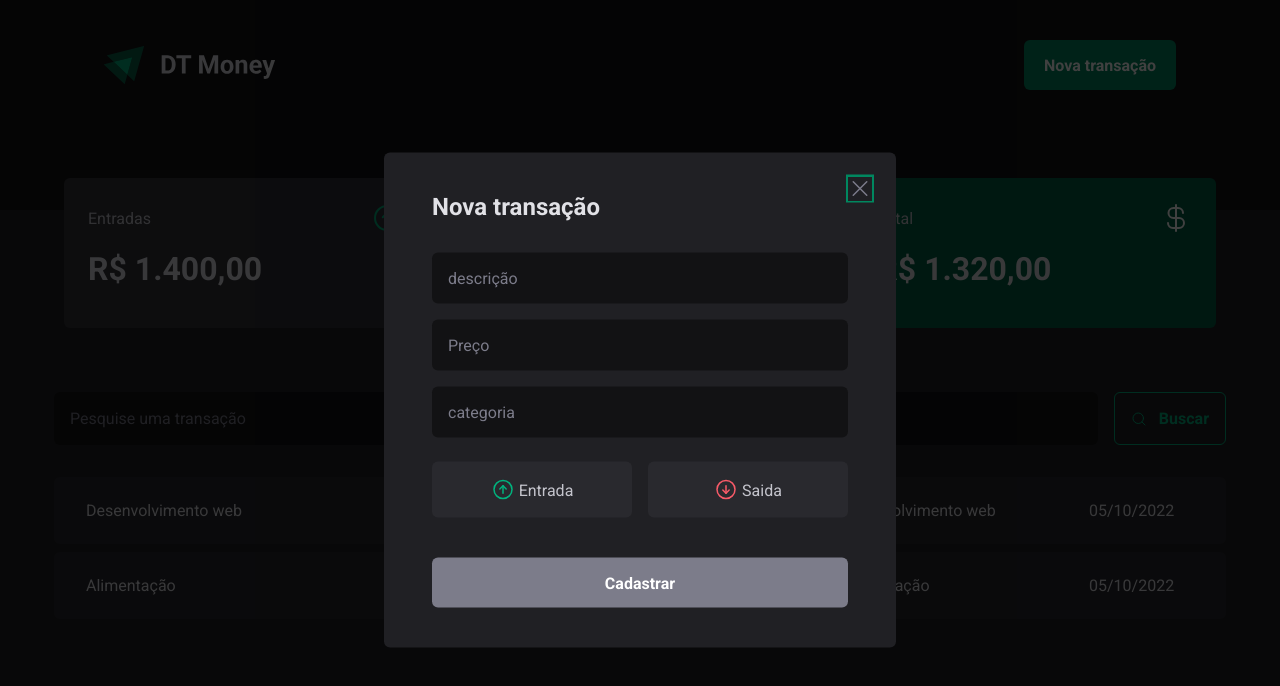
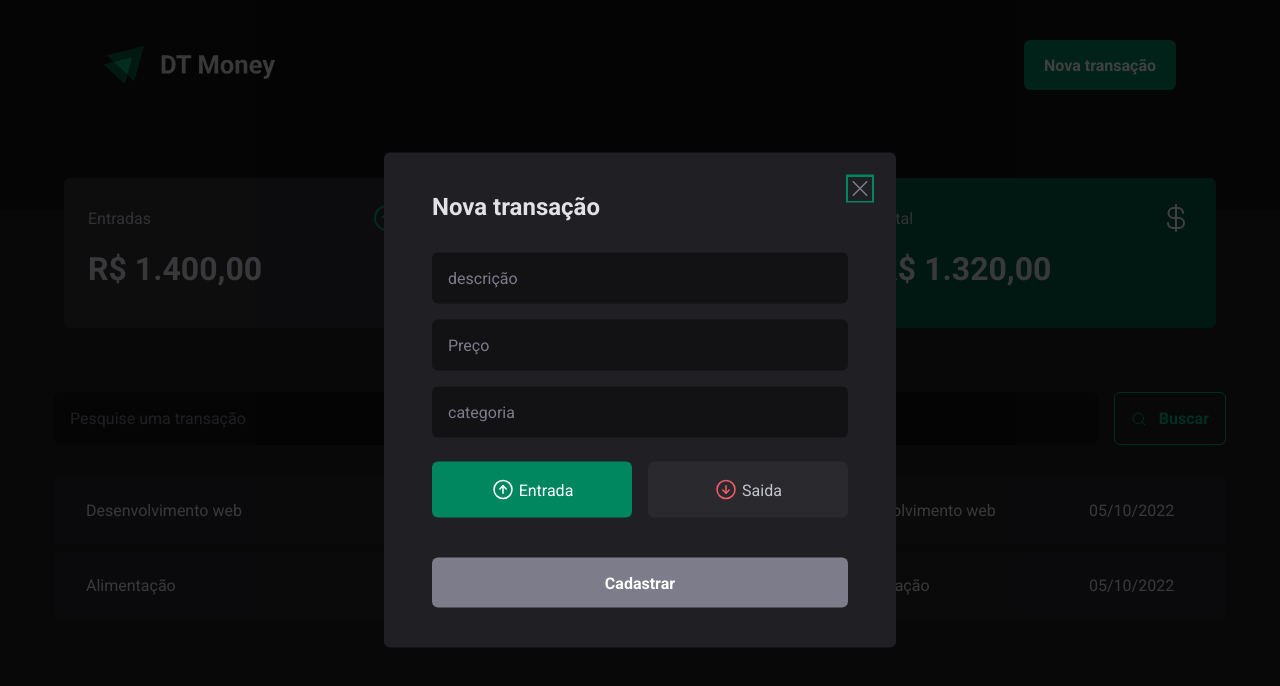
Before and after one commit to Bruno-mateus/dt-money, a React (Vite) app: page / in a window 1280 px wide. Both pictures are taken after a click on the button "Nova transação". Shown: the top 686 px of the page. Built offline with nearby package versions, Linux system fonts and the light colour scheme; data requests are answered from the project's data file.

Commit message:
Controlando componente com radix e useForm

```diff
--- a/src/components/NewTransactionModal/index.tsx
+++ b/src/components/NewTransactionModal/index.tsx
@@ -2,12 +2,12 @@
 import { ArrowCircleDown, ArrowCircleUp, X } from 'phosphor-react';
 import { CloseButton, Content, Overlay, TransactionType, TransactionTypeButton } from './styles';
 import * as z from 'zod';
-import { useForm } from "react-hook-form";
+import { Controller, useForm } from "react-hook-form";
 import { zodResolver } from '@hookform/resolvers/zod';
 
 const newTransactionsFormSchema = z.object({
     description:z.string(),
-    // type:z.enum(["income","outcome"]),
+    type:z.enum(["income","outcome"]),
     category:z.string(),
     price:z.number(),
 
@@ -19,11 +19,15 @@
     type searchFormInputs = z.infer<typeof newTransactionsFormSchema>
 
     const {
+        control,
         register,
         handleSubmit,
         formState:{isSubmitting}
     }= useForm<searchFormInputs>({
-        resolver:zodResolver(newTransactionsFormSchema)
+        resolver:zodResolver(newTransactionsFormSchema),
+        defaultValues:{
+            type:'income',
+        }
     })
 
 async function handleNewTransactionSubmit(data:searchFormInputs){
@@ -56,15 +60,26 @@
                 {...register('category')}
                 placeholder="categoria"
                 required />
-                <TransactionType>
+                <Controller
+                    control={control}
+                    name="type"
+                    render={({field})=>{
+
+                        console.log(field)
+                    return(
+                    <TransactionType onValueChange={field.onChange} value={field.value}>
                         <TransactionTypeButton variant="income" value="income">
                           <ArrowCircleUp size={24}/>  Entrada
                         </TransactionTypeButton>
+
                         <TransactionTypeButton variant="outcome" value="outcome">
                         <ArrowCircleDown size={24}/>
                             Saida
                         </TransactionTypeButton>
                     </TransactionType>
+                    )}}
+
+                />
                 <button type="submit" disabled={isSubmitting}>
                     Cadastrar
                 </button>
```
Lines whose indentation alone changed are shown as unchanged.
